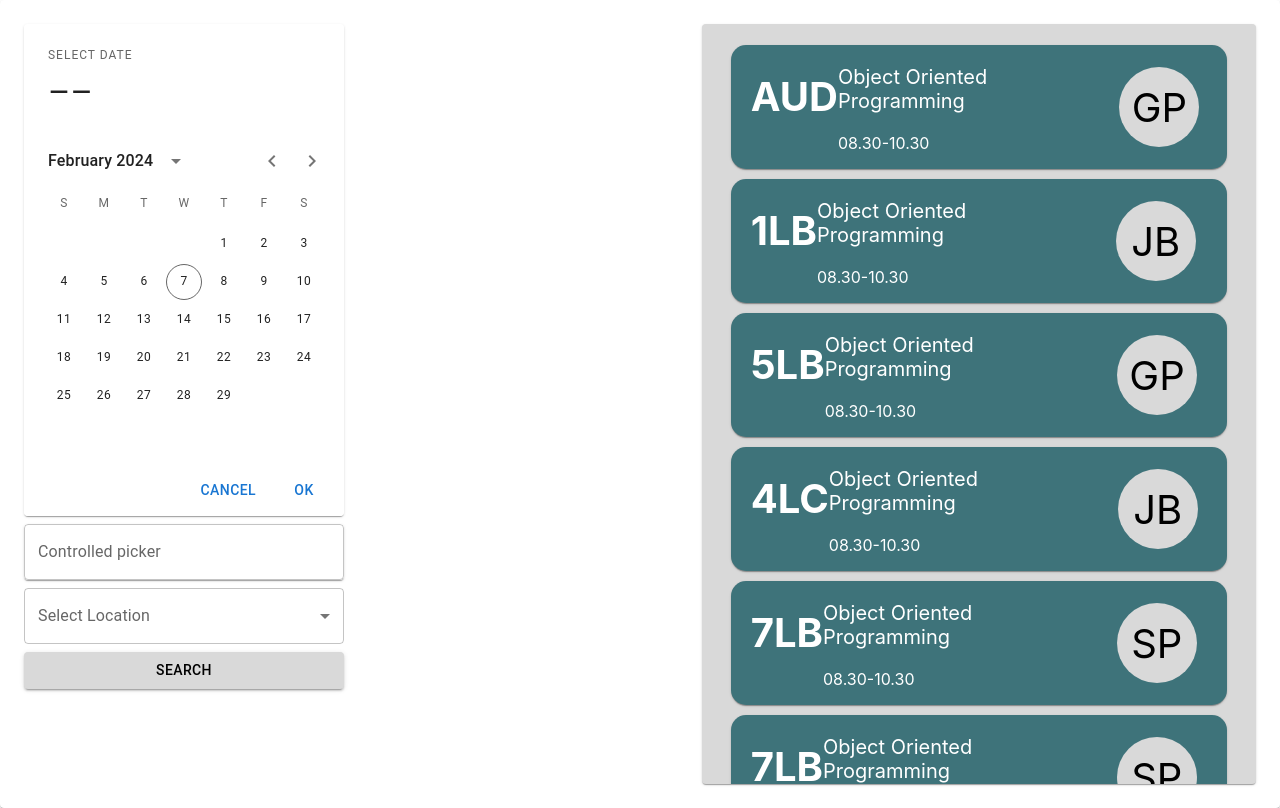
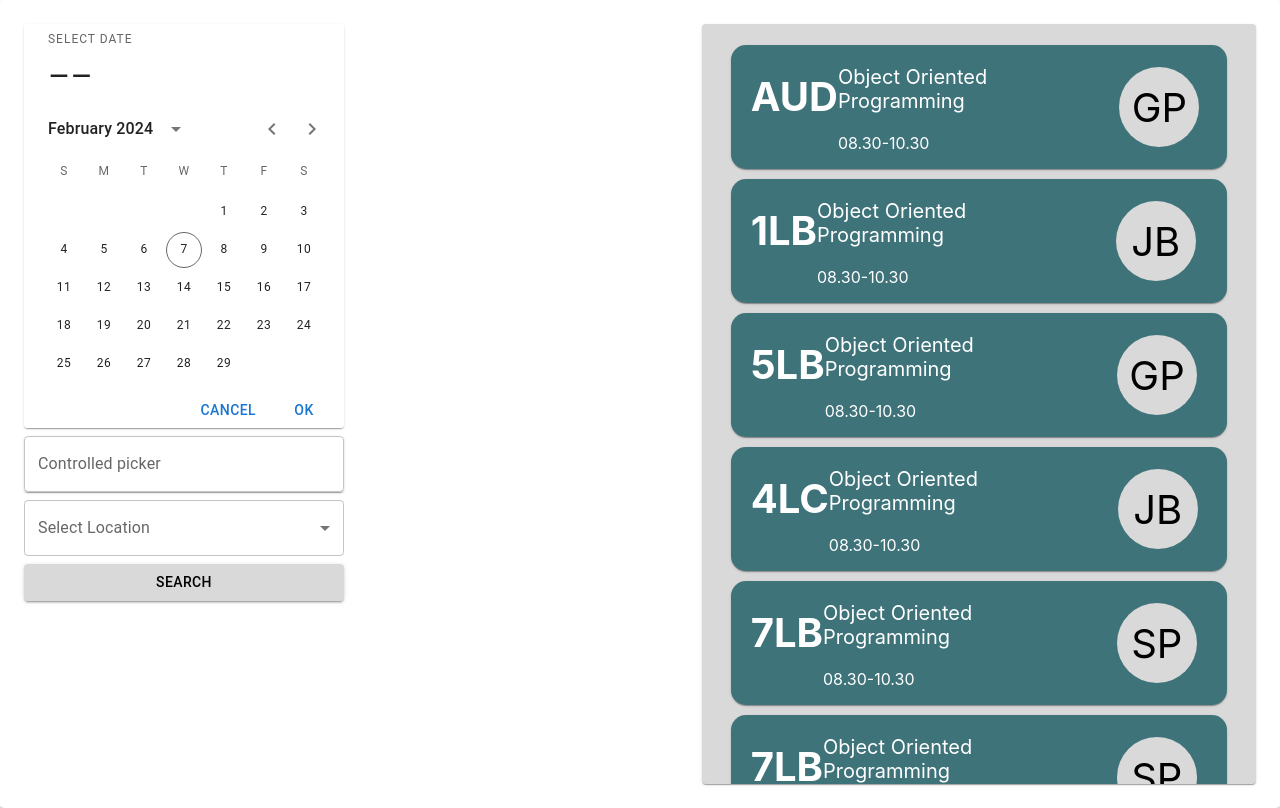
Before and after one commit to Nehan-Shanuka/SDGP-CS106-IIT_RMS_DEPLOYMENT_TEST2, a React (Create React App) app in the folder front-end/: page / in a window 1280 px wide. Built offline with nearby package versions, Linux system fonts and the light colour scheme.

Commit message:
Changing the height of the material ui calander componant

```diff
--- a/front-end/src/componants/Calender.js
+++ b/front-end/src/componants/Calender.js
@@ -4,6 +4,8 @@ import { AdapterDayjs } from '@mui/x-date-pickers/AdapterDayjs';
 import { LocalizationProvider } from '@mui/x-date-pickers/LocalizationProvider';
 import { StaticDatePicker } from '@mui/x-date-pickers/StaticDatePicker';
 import { Card } from '@mui/material';
+
+import '../componants_styles/Calender.css'
 
 export default function Calender() {
 
@@ -12,8 +14,25 @@ export default function Calender() {
   console.log(selectedDate);
 
   return (
-    <Card sx={{
+    <Card className='test' sx={{
         // width: '320px'
+        '& .MuiPickersToolbar-root': {
+            paddingTop: 0,
+            paddingBottom: 0,
+        },
+
+        '& .MuiDialogActions-root': {
+            paddingTop: 0,
+            paddingBottom: 0,
+        },
+
+        '& .MuiPickersSlideTransition-root': {
+            minHeight: '200px'
+        },
+
+        '& .MuiDateCalendar-root': {
+            height: '294px'
+        }
     }}>
         <LocalizationProvider dateAdapter={AdapterDayjs}>
             <StaticDatePicker
```
